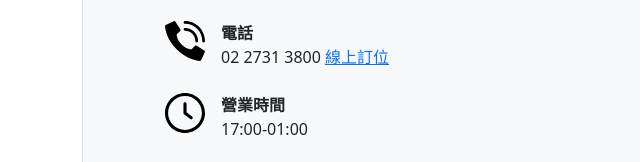
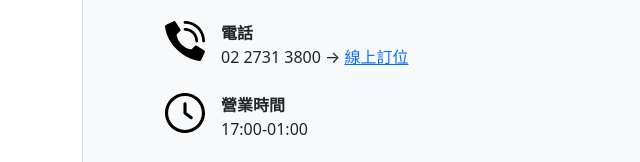
Before and after one commit to freedom3725/S15, a plain HTML site: page index.html in a window 1280 px wide. Shown: the part 3030-3192 px from the top of the page, 0-640 px from the left. Drawn offline with nearby package versions, Linux system fonts and the light colour scheme.

Commit message:
Update index.html

```diff
--- a/index.html
+++ b/index.html
@@ -100,7 +100,7 @@
                                         <div class="flex-shrink-0"><img src="assets/phone-call.svg" alt="call" width="40" height="40"></div>
                                         <div class="ms-3">
                                             <div class="fw-bold">電話</div>
-                                            02 2731 3800
+                                            02 2731 3800 →
 											<a href="https://inline.app/booking/-M4qoaqghJzZ1b8eZsfF:inline-live-1/-M4qoaubgZiyTwdXcQ50?language=zh-tw">線上訂位</a>
                                         </div>
                                     </div>
```
